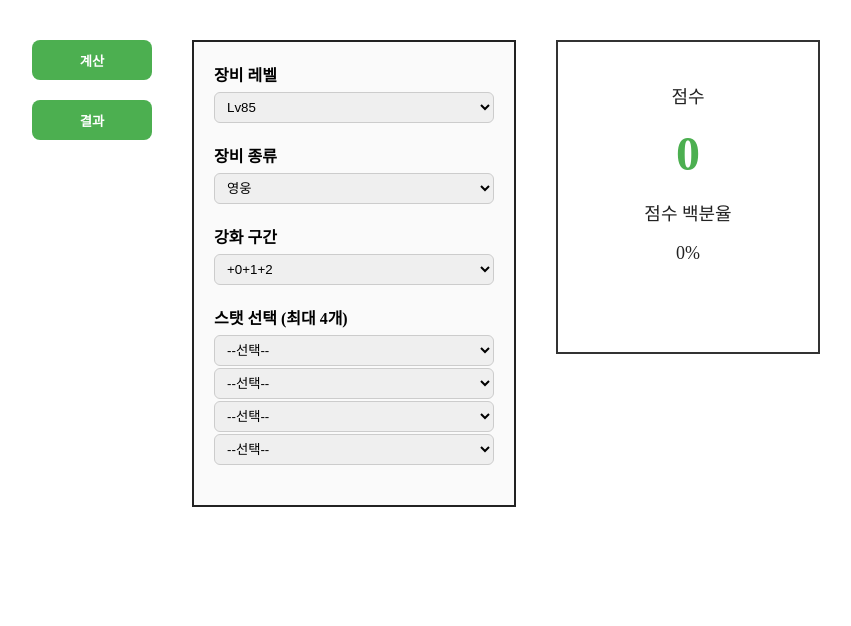
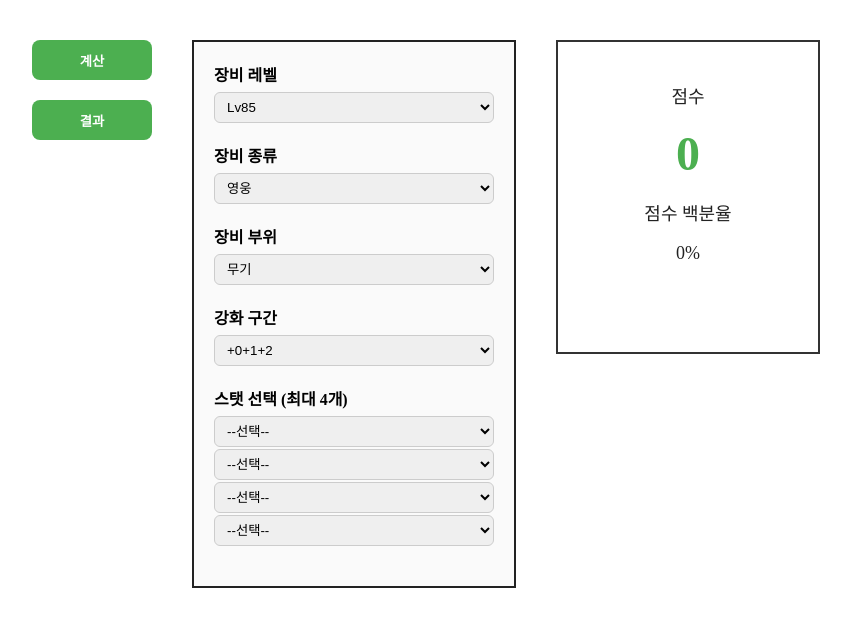
Before and after one commit to LittleUser39/LittleUser39.github.io, a plain HTML site: page index.html in a window 1280 px wide. Shown: the whole page, without its empty margins (16-867 px from the left). Drawn offline with Linux system fonts and the light colour scheme.

Commit message:
Update index.html
ADD gearpart

```diff
--- a/index.html
+++ b/index.html
@@ -110,6 +110,17 @@
         <option value="gred">전설</option>
       </select>
     </div>
+<div class="option-row">
+  <label for="item-part">장비 부위</label>
+  <select id="item-part" onchange="resetplaceholder()">
+    <option value="weapon">무기</option>
+    <option value="helmet">투구</option>
+    <option value="armor">갑옷</option>
+    <option value="ring">반지</option>
+    <option value="necklace">목걸이</option>
+    <option value="boots">신발</option>
+  </select>
+</div>
     <div class="option-row">
       <label for="gear-enc-lv">강화 구간</label>
       <select id="gear-enc-lv" onchange="resetplaceholder()">
```
